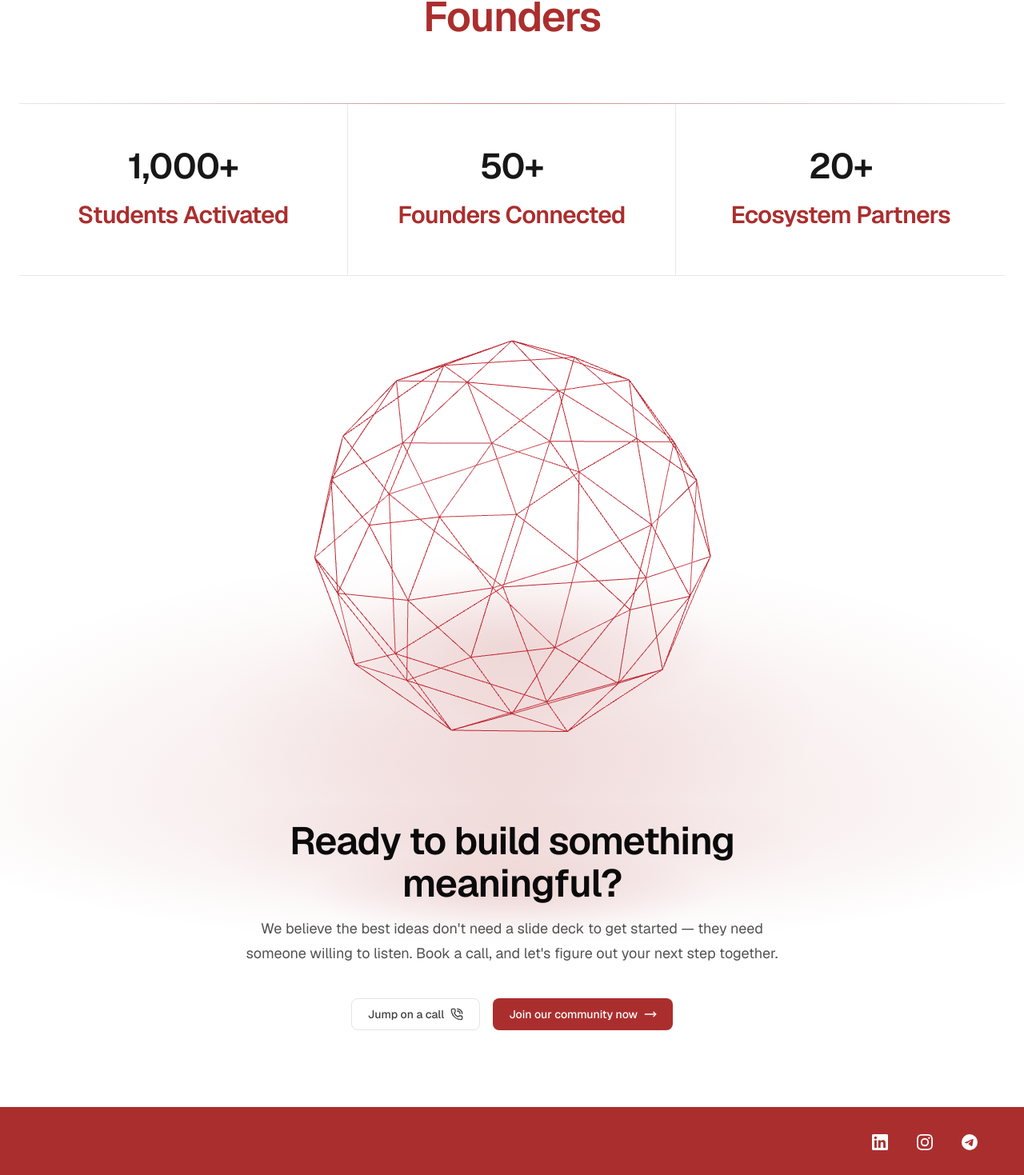
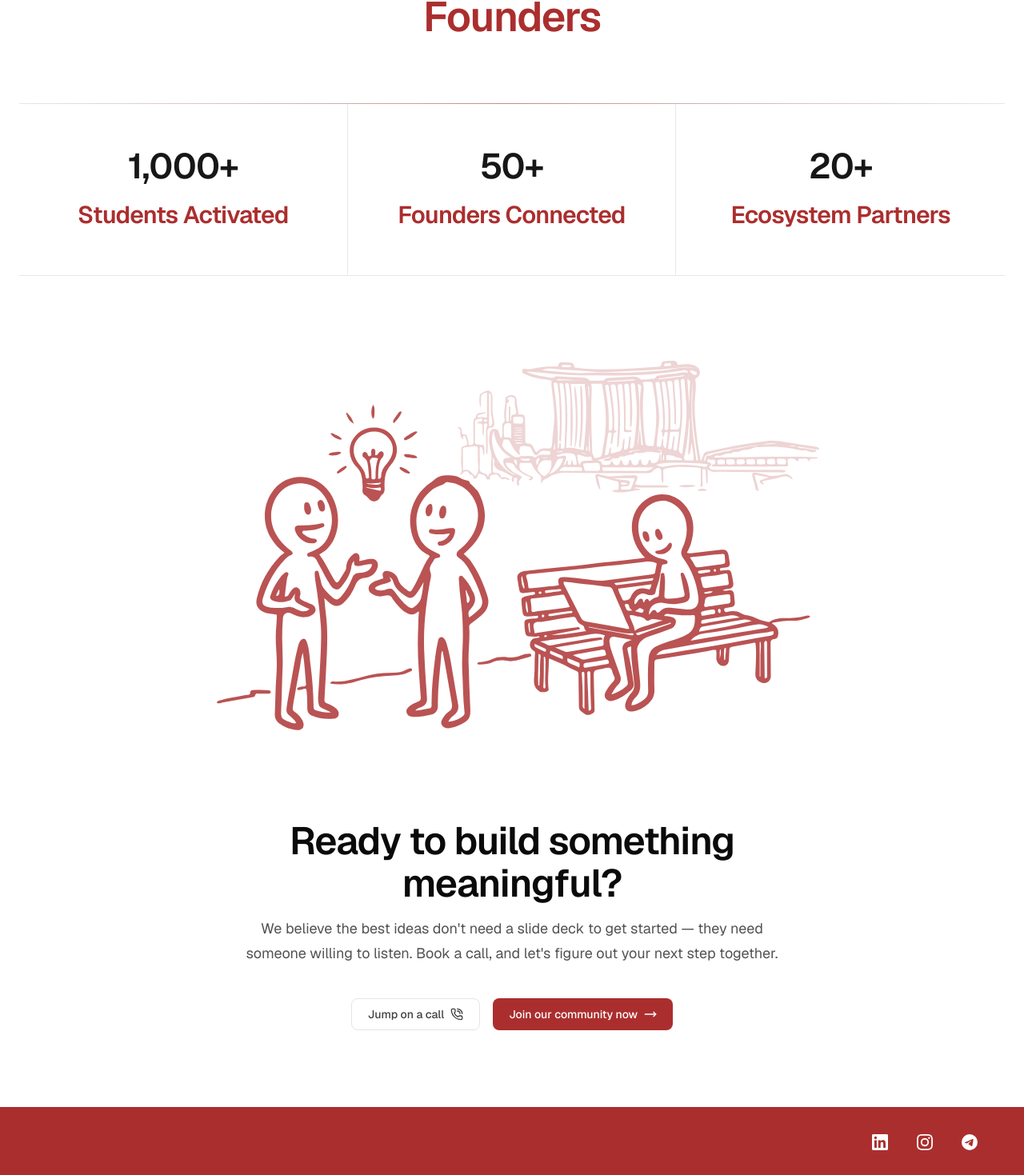
Before and after one commit to Kxtnny/YeS-Website, a Next.js app: page / in a window 1280 px wide. Shown: the part 1783-3252 px from the top of the page at 80% size. Built offline with nearby package versions, Linux system fonts and the light colour scheme.

Commit message:
feat: changed rendered 3js model to singapore-hub svg

```diff
--- a/components/sections/cta-section.tsx
+++ b/components/sections/cta-section.tsx
@@ -16,19 +16,6 @@ export function CtaSection({ className }: CtaSectionProps) {
       aria-labelledby="cta-heading"
       className={cn("relative w-full overflow-hidden bg-white pb-16 md:pb-24", className)}
     >
-      <div
-        aria-hidden="true"
-        className="pointer-events-none absolute inset-0 bg-[radial-gradient(ellipse_90%_70%_at_50%_0%,rgba(171,46,46,0.14),transparent_68%)]"
-      />
-      <div
-        aria-hidden="true"
-        className="pointer-events-none absolute inset-0 bg-[radial-gradient(ellipse_55%_45%_at_50%_15%,rgba(171,46,46,0.08),transparent_55%)]"
-      />
-      <div
-        aria-hidden="true"
-        className="pointer-events-none absolute inset-0 bg-[radial-gradient(ellipse_40%_30%_at_50%_30%,rgba(171,46,46,0.12),transparent_50%)]"
-      />
-
       <div className="relative z-10 mx-auto flex w-full max-w-4xl flex-col items-center gap-8 px-6 pt-4 text-center sm:gap-10 sm:pt-6 md:px-12">
         <div className="flex max-w-2xl flex-col gap-4">
           <h2
--- a/components/sections/impact-section.tsx
+++ b/components/sections/impact-section.tsx
@@ -1,13 +1,5 @@
-"use client";
-
-import { Canvas, useFrame, type ThreeEvent } from "@react-three/fiber";
-import { Suspense, useEffect, useRef, useState } from "react";
-import { Color, type Mesh, type MeshBasicMaterial } from "three";
-
-import { BRAND_COLOR } from "@/lib/brand";
+import { SingaporeHubMap } from "@/components/sections/singapore-hub-map";
 import { cn } from "@/lib/utils";
-
-const BRAND_RED = BRAND_COLOR;
 
 export interface ImpactStat {
   value: string;
@@ -29,97 +21,16 @@ const IMPACT_HEADING_TYPO = "font-semibold tracking-tight";
 
 const IMPACT_TEXT_ACCENT = "text-primary";
 
-function EngineCoreMesh({ reducedMotion }: { reducedMotion: boolean }) {
-  const meshRef = useRef<Mesh>(null);
-  const [isClicked, setIsClicked] = useState(false);
-  const currentColor = useRef(new Color(BRAND_RED));
-  const targetColor = useRef(new Color(BRAND_RED));
-
-  useFrame((state) => {
-    const mesh = meshRef.current;
-    if (!mesh) return;
-
-    if (!reducedMotion) {
-      const elapsed = state.clock.elapsedTime;
-      mesh.rotation.y = elapsed * 0.35;
-      mesh.rotation.x = Math.sin(elapsed * 0.4) * 0.25;
-      const pulse = 1 + Math.sin(elapsed * 1.2) * 0.06;
-      mesh.scale.setScalar(pulse);
-    }
-
-    targetColor.current.set(BRAND_RED);
-    currentColor.current.lerp(targetColor.current, 0.1);
-
-    const material = mesh.material as MeshBasicMaterial;
-    material.color.copy(currentColor.current);
-  });
-
-  const handleClick = (event: ThreeEvent<MouseEvent>) => {
-    event.stopPropagation();
-    setIsClicked((clicked) => !clicked);
-  };
-
-  return (
-    <mesh ref={meshRef} onClick={handleClick}>
-      <icosahedronGeometry args={[2, 1]} />
-      <meshBasicMaterial
-        wireframe
-        transparent
-        opacity={0.75}
-        color={BRAND_RED}
-      />
-    </mesh>
-  );
-}
-
-function EngineCoreScene({ reducedMotion }: { reducedMotion: boolean }) {
-  return <EngineCoreMesh reducedMotion={reducedMotion} />;
-}
-
-interface EngineCoreCanvasProps {
-  reducedMotion: boolean;
-}
-
-function EngineCoreCanvas({ reducedMotion }: EngineCoreCanvasProps) {
-  return (
-    <Canvas
-      camera={{ position: [0, 0, 6], fov: 45 }}
-      dpr={[1, 2]}
-      gl={{ antialias: true, alpha: true, powerPreference: "high-performance" }}
-      className="absolute inset-0 touch-none"
-      aria-hidden="true"
-    >
-      <Suspense fallback={null}>
-        <EngineCoreScene reducedMotion={reducedMotion} />
-      </Suspense>
-    </Canvas>
-  );
-}
-
 export function ImpactSection({
   className,
   stats = DEFAULT_STATS,
 }: ImpactSectionProps) {
-  const [reducedMotion, setReducedMotion] = useState(false);
-
-  useEffect(() => {
-    const mediaQuery = window.matchMedia("(prefers-reduced-motion: reduce)");
-    const updateMotionPreference = () => {
-      setReducedMotion(mediaQuery.matches);
-    };
-
-    updateMotionPreference();
-    mediaQuery.addEventListener("change", updateMotionPreference);
-    return () => mediaQuery.removeEventListener("change", updateMotionPreference);
-  }, []);
-
   return (
     <section
       id="impact"
       aria-labelledby="impact-heading"
       className={cn("relative w-full overflow-hidden bg-white", className)}
     >
-      {/* Header + metrics — Stripe-style top block */}
       <div className="relative z-10 mx-auto w-full max-w-7xl px-6 pt-20 pb-0 md:pt-28">
         <h2
           id="impact-heading"
@@ -133,7 +44,6 @@ export function ImpactSection({
         </h2>
 
         <dl className="relative mt-14 border-y border-neutral-200/90 sm:mt-16 md:mt-20">
-          {/* Subtle red glow along the top divider — mirrors Stripe's purple accent */}
           <div
             aria-hidden="true"
             className="pointer-events-none absolute inset-x-0 -top-px h-px bg-linear-to-r from-transparent via-primary/50 to-transparent"
@@ -151,8 +61,8 @@ export function ImpactSection({
                 <dd
                   className={cn(
                     "mt-4 max-w-xs text-center text-xl leading-snug sm:mt-5 sm:text-2xl sm:leading-snug md:text-3xl md:leading-tight",
-            IMPACT_HEADING_TYPO,
-            IMPACT_TEXT_ACCENT
+                    IMPACT_HEADING_TYPO,
+                    IMPACT_TEXT_ACCENT
                   )}
                 >
                   {stat.label}
@@ -163,27 +73,10 @@ export function ImpactSection({
         </dl>
       </div>
 
-      {/* Visualization area — 3D model below metrics with bottom red glow */}
       <div className="relative mt-0 w-full">
-        <div
-          aria-hidden="true"
-          className="pointer-events-none absolute inset-0 bg-[radial-gradient(ellipse_90%_70%_at_50%_100%,rgba(171,46,46,0.14),transparent_68%)]"
-        />
-        <div
-          aria-hidden="true"
-          className="pointer-events-none absolute inset-0 bg-[radial-gradient(ellipse_55%_45%_at_50%_85%,rgba(171,46,46,0.08),transparent_55%)]"
-        />
-        <div
-          aria-hidden="true"
-          className="pointer-events-none absolute inset-0 bg-[radial-gradient(ellipse_40%_30%_at_50%_70%,rgba(171,46,46,0.12),transparent_50%)]"
-        />
-
         <div className="relative z-10 mx-auto w-full max-w-6xl px-6 pb-8 pt-8 sm:pb-10 sm:pt-10 md:pb-12 md:pt-12">
-          <p className="sr-only">
-            Interactive 3D wireframe. Click to toggle highlight color.
-          </p>
-          <div className="relative mx-auto h-[360px] w-full max-w-3xl cursor-pointer sm:h-[440px] md:h-[520px] lg:h-[560px]">
-            <EngineCoreCanvas reducedMotion={reducedMotion} />
+          <div className="relative mx-auto h-[360px] w-full max-w-3xl sm:h-[440px] md:h-[520px] lg:h-[560px]">
+            <SingaporeHubMap />
           </div>
         </div>
       </div>
--- /dev/null
+++ b/components/sections/singapore-hub-map.tsx
@@ -0,0 +1,56 @@
+"use client";
+
+import { motion, useReducedMotion } from "framer-motion";
+
+import { cn } from "@/lib/utils";
+
+const MAP_SRC = "/images/brand/singapore-hub.svg";
+const MAP_ALT =
+  "Network map of Singapore representing YeS as a founder hub for youth founders";
+
+const REVEAL_EASE = [0.22, 1, 0.36, 1] as const;
+
+interface MapImageProps {
+  className?: string;
+}
+
+function MapImage({ className }: MapImageProps) {
+  return (
+    <img
+      src={MAP_SRC}
+      alt={MAP_ALT}
+      draggable={false}
+      className={cn("h-full w-full object-contain", className)}
+    />
+  );
+}
+
+export function SingaporeHubMap() {
+  const prefersReducedMotion = useReducedMotion() ?? false;
+
+  if (prefersReducedMotion) {
+    return <MapImage className="opacity-90" />;
+  }
+
+  return (
+    <motion.div
+      className="h-full w-full"
+      initial={{ opacity: 0, scale: 0.97 }}
+      whileInView={{ opacity: 1, scale: 1 }}
+      viewport={{ once: true, amount: 0.35 }}
+      transition={{ duration: 1.1, ease: REVEAL_EASE }}
+    >
+      <motion.div
+        className="h-full w-full"
+        animate={{ opacity: [0.85, 1, 0.85] }}
+        transition={{
+          duration: 5,
+          repeat: Infinity,
+          ease: "easeInOut",
+        }}
+      >
+        <MapImage className="opacity-90" />
+      </motion.div>
+    </motion.div>
+  );
+}
--- a/package.json
+++ b/package.json
@@ -11,8 +11,6 @@
   "dependencies": {
     "@radix-ui/react-navigation-menu": "^1.2.16",
     "@radix-ui/react-slot": "^1.2.5",
-    "@react-three/drei": "^10.7.7",
-    "@react-three/fiber": "^9.6.1",
     "class-variance-authority": "^0.7.1",
     "clsx": "^2.1.1",
     "framer-motion": "^12.40.0",
@@ -20,15 +18,13 @@
     "next": "16.2.7",
     "react": "19.2.4",
     "react-dom": "19.2.4",
-    "tailwind-merge": "^3.6.0",
-    "three": "^0.184.0"
+    "tailwind-merge": "^3.6.0"
   },
   "devDependencies": {
     "@tailwindcss/postcss": "^4",
     "@types/node": "^20",
     "@types/react": "^19",
     "@types/react-dom": "^19",
-    "@types/three": "^0.184.1",
     "eslint": "^9",
     "eslint-config-next": "16.2.7",
     "tailwindcss": "^4",
```
Also changed, not shown: public/images/brand/singapore-hub.svg (added), 1 other file (tests, documents, lock files or other folders).
